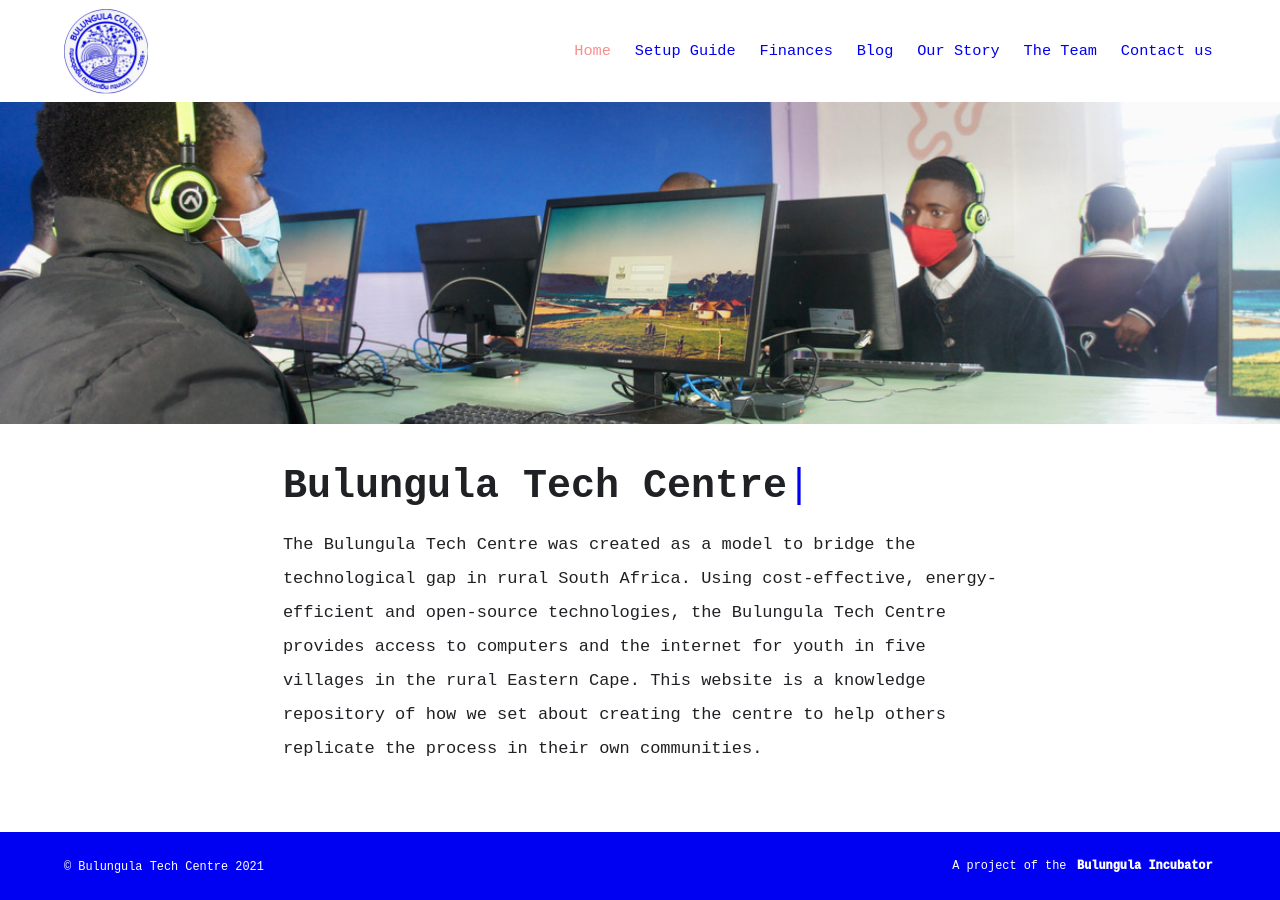
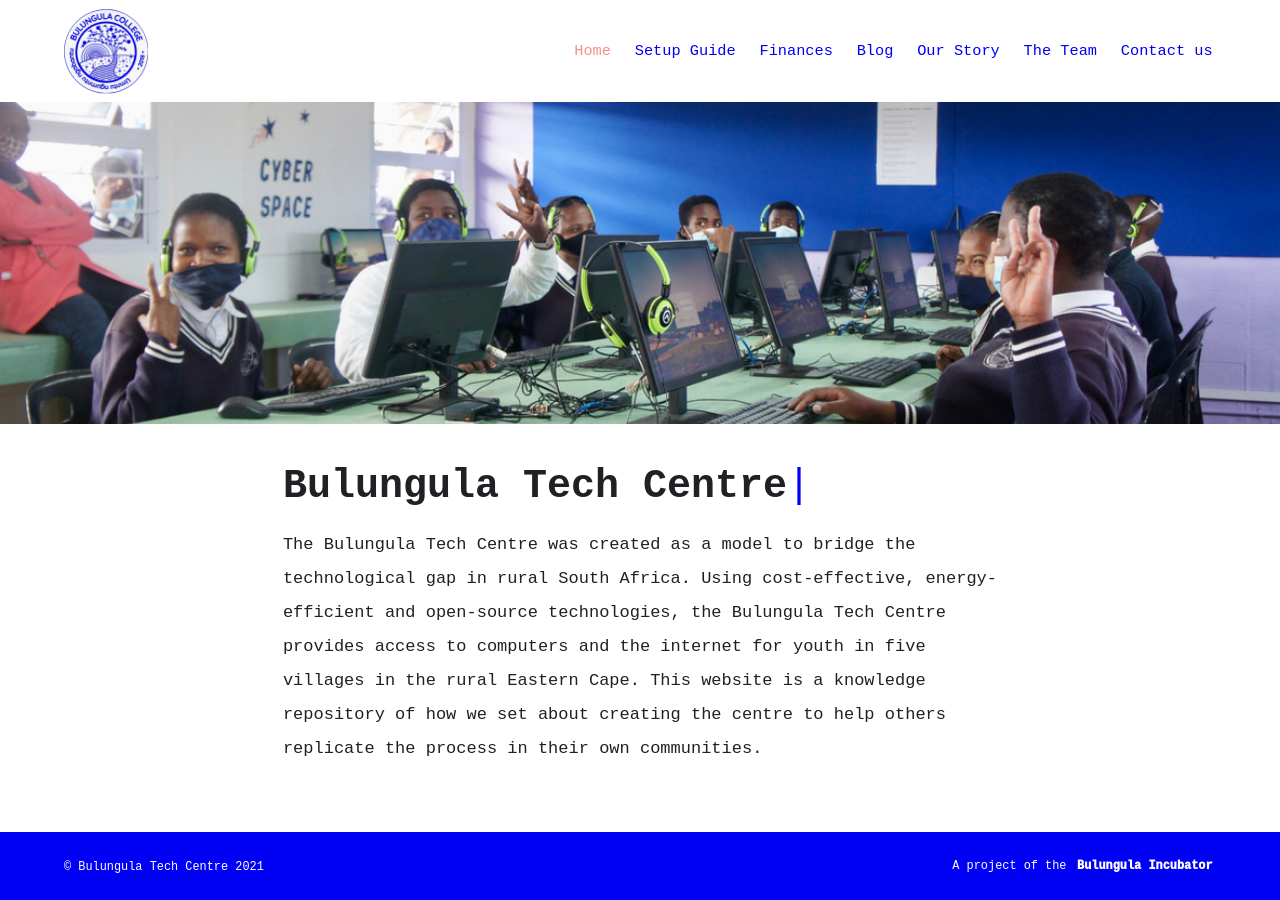
Before and after one commit to bulungula-tech-centre/bulungula-tech-centre, a Jekyll site: the page built from index.md, in a window 1280 px wide. Built offline with Jekyll 4.4.1, drawn with Linux system fonts in a browser that asks for light colours.

Commit message:
swap feature images

```diff
--- a/index.md
+++ b/index.md
@@ -1,7 +1,7 @@
 ---
 title: Bulungula Tech Centre
 feature_text: |
-feature_image: "/assets/images/home/students_on_computers.jpeg"
+feature_image: "/assets/images/story/students_in_lab.jpeg"
 excerpt: "This website contains the instructions to replicate the low-cost, low-power computer lab we built at the Bulungula College, a school in rural South Africa. Our goal was to use free and open-source software to make this solution as accessible as possible."
 ---
 
```
Also changed, not shown: story.md (+1 -1 lines).
